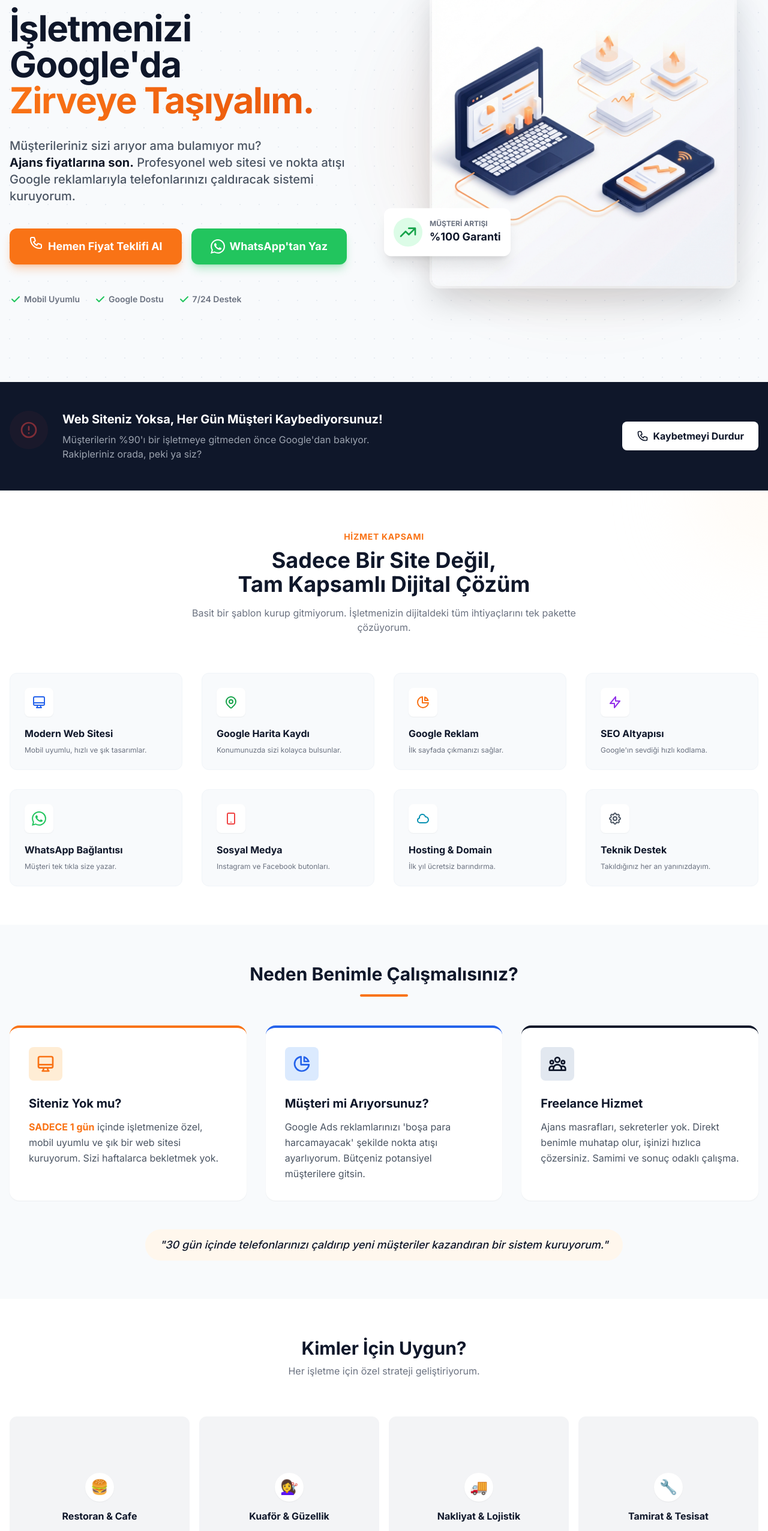
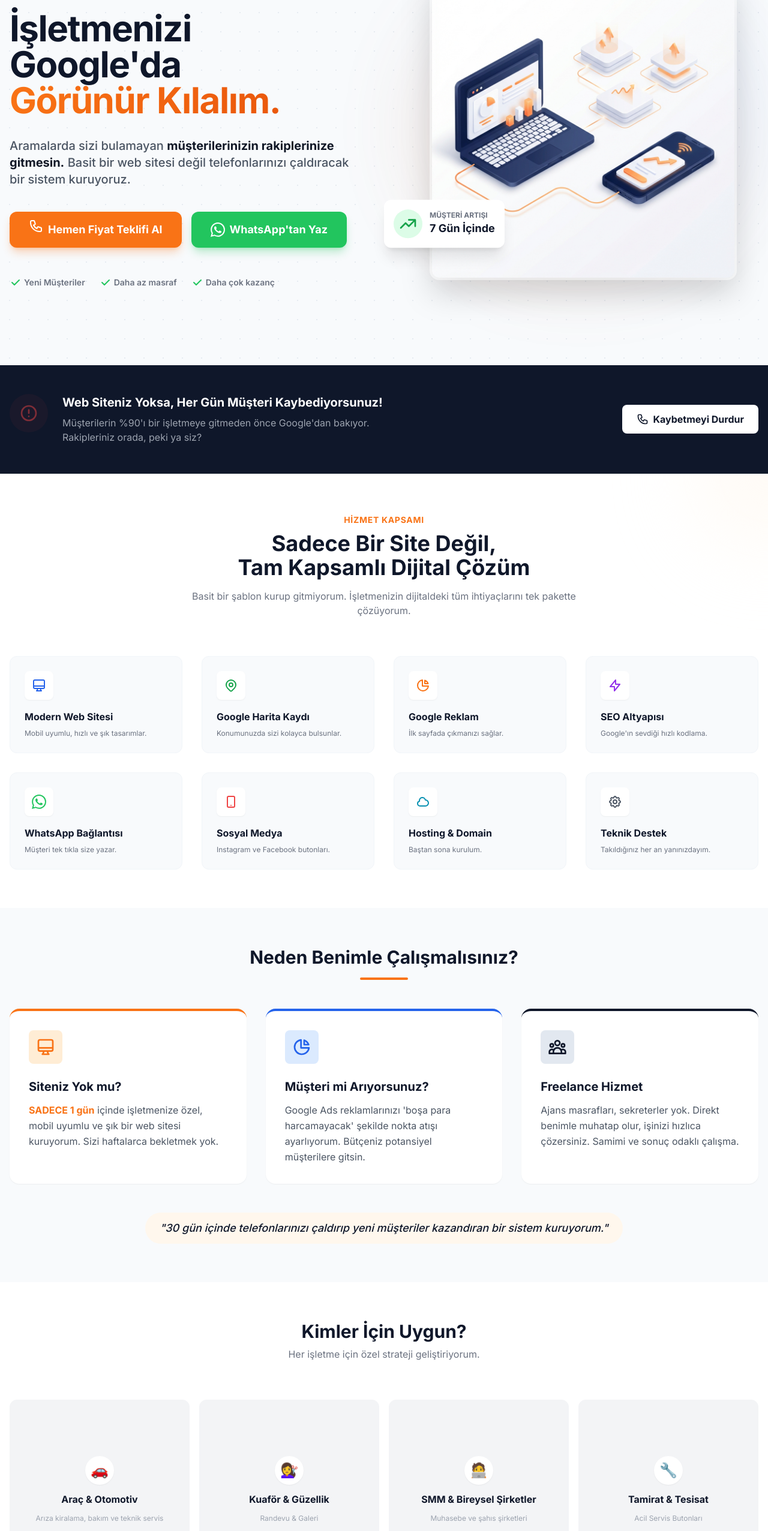
Before and after one commit to ardakgit/webapp, a plain HTML site: page index.html in a window 1280 px wide. Shown: the part 220-2773 px from the top of the page at 60% size. Drawn offline with nearby package versions, Linux system fonts and the light colour scheme.

Commit message:
Final content touch-ups and copywriting improvements

```diff
--- a/index.html
+++ b/index.html
@@ -4,7 +4,7 @@
 <head>
     <meta charset="UTF-8">
     <meta name="viewport" content="width=device-width, initial-scale=1.0">
-    <title>AKEN DİJİTAL | Web Tasarım & Google Ads</title>
+    <title>AKEN DİJİTAL | Web Tasarım & Google Reklam Hizmeti</title>
     <link rel="icon" type="image/jpeg" href="./assets/logo.jpeg">
     <meta name="description"
         content="İşletmeniz için uygun fiyatlı web sitesi ve Google Ads hizmetleri. Telefonlarınız çalsın, işleriniz büyüsün.">
@@ -65,7 +65,7 @@
     <header class="bg-white border-b border-gray-100 sticky top-0 z-40 bg-opacity-95 backdrop-blur-sm">
         <div class="container mx-auto px-4 h-16 flex items-center justify-between">
             <div class="font-bold text-xl md:text-2xl text-brand-navy tracking-tight">
-                Web & Reklam Çözümleri
+                Web Tasarım & Google Reklam Hizmeti
             </div>
             <a href="tel:05425391217"
                 class="flex items-center gap-2 text-brand-navy font-semibold hover:text-brand-orange transition-colors">
@@ -97,21 +97,21 @@
                                 d="M10 18a8 8 0 100-16 8 8 0 000 16zm3.707-9.293a1 1 0 00-1.414-1.414L9 10.586 7.707 9.293a1 1 0 00-1.414 1.414l2 2a1 1 0 001.414 0l4-4z"
                                 clip-rule="evenodd" />
                         </svg>
-                        Esnaf ve KOBİ Dostu Çözümler
+                        30 Günlük ÜCRETSİZ Deneme
                     </div>
 
                     <h1
                         class="text-4xl md:text-5xl lg:text-6xl font-extrabold text-brand-navy leading-tight tracking-tight">
                         İşletmenizi Google'da <br>
                         <span
-                            class="text-transparent bg-clip-text bg-gradient-to-r from-brand-orange to-orange-600">Zirveye
-                            Taşıyalım.</span>
+                            class="text-transparent bg-clip-text bg-gradient-to-r from-brand-orange to-orange-600">Görünür
+                            Kılalım.</span>
                     </h1>
 
                     <p class="text-lg md:text-xl text-gray-600 leading-relaxed max-w-2xl mx-auto md:mx-0 font-medium">
-                        Müşterileriniz sizi arıyor ama bulamıyor mu? <br>
-                        <span class="text-gray-900 font-bold">Ajans fiyatlarına son.</span> Profesyonel web sitesi ve
-                        nokta atışı Google reklamlarıyla telefonlarınızı çaldıracak sistemi kuruyorum.
+                        Aramalarda sizi bulamayan
+                        <span class="text-gray-900 font-bold">müşterilerinizin rakiplerinize gitmesin.</span>
+                        Basit bir web sitesi değil telefonlarınızı çaldıracak bir sistem kuruyoruz.
                     </p>
 
                     <div class="flex flex-col sm:flex-row gap-4 justify-center md:justify-start pt-2">
@@ -145,7 +145,7 @@
                                     d="M16.707 5.293a1 1 0 010 1.414l-8 8a1 1 0 01-1.414 0l-4-4a1 1 0 011.414-1.414L8 12.586l7.293-7.293a1 1 0 011.414 0z"
                                     clip-rule="evenodd" />
                             </svg>
-                            Mobil Uyumlu
+                            Yeni Müşteriler
                         </span>
                         <span class="flex items-center gap-1">
                             <svg class="w-5 h-5 text-green-500" fill="currentColor" viewBox="0 0 20 20">
@@ -153,7 +153,7 @@
                                     d="M16.707 5.293a1 1 0 010 1.414l-8 8a1 1 0 01-1.414 0l-4-4a1 1 0 011.414-1.414L8 12.586l7.293-7.293a1 1 0 011.414 0z"
                                     clip-rule="evenodd" />
                             </svg>
-                            Google Dostu
+                            Daha az masraf
                         </span>
                         <span class="flex items-center gap-1">
                             <svg class="w-5 h-5 text-green-500" fill="currentColor" viewBox="0 0 20 20">
@@ -161,7 +161,7 @@
                                     d="M16.707 5.293a1 1 0 010 1.414l-8 8a1 1 0 01-1.414 0l-4-4a1 1 0 011.414-1.414L8 12.586l7.293-7.293a1 1 0 011.414 0z"
                                     clip-rule="evenodd" />
                             </svg>
-                            7/24 Destek
+                            Daha çok kazanç
                         </span>
                     </div>
 
@@ -185,7 +185,7 @@
                         </div>
                         <div>
                             <p class="text-xs text-gray-500 font-bold uppercase">Müşteri Artışı</p>
-                            <p class="text-lg font-bold text-brand-navy">%100 Garanti</p>
+                            <p class="text-lg font-bold text-brand-navy">7 Gün İçinde</p>
                         </div>
                     </div>
                 </div>
@@ -341,7 +341,7 @@
                         </svg>
                     </div>
                     <h3 class="font-bold text-brand-navy mb-2">Hosting & Domain</h3>
-                    <p class="text-xs text-gray-500">İlk yıl ücretsiz barındırma.</p>
+                    <p class="text-xs text-gray-500">Baştan sona kurulum.</p>
                 </div>
                 <!-- Feature 8 -->
                 <div
@@ -453,9 +453,9 @@
                     <div class="space-y-3">
                         <div
                             class="w-12 h-12 mx-auto bg-white rounded-full flex items-center justify-center text-2xl shadow-sm group-hover:scale-110 transition-transform">
-                            🍔</div>
-                        <h4 class="font-bold text-brand-navy">Restoran & Cafe</h4>
-                        <p class="text-xs text-gray-400">Online Menü & Rezervasyon</p>
+                            🚗</div>
+                        <h4 class="font-bold text-brand-navy">Araç & Otomotiv</h4>
+                        <p class="text-xs text-gray-400">Arıza kiralama, bakım ve teknik servis</p>
                     </div>
                 </div>
                 <div
@@ -473,9 +473,9 @@
                     <div class="space-y-3">
                         <div
                             class="w-12 h-12 mx-auto bg-white rounded-full flex items-center justify-center text-2xl shadow-sm group-hover:scale-110 transition-transform">
-                            🚚</div>
-                        <h4 class="font-bold text-brand-navy">Nakliyat & Lojistik</h4>
-                        <p class="text-xs text-gray-400">Hızlı Arama & Teklif</p>
+                            🧑‍💻</div>
+                        <h4 class="font-bold text-brand-navy">SMM & Bireysel Şirketler</h4>
+                        <p class="text-xs text-gray-400">Muhasebe ve şahıs şirketleri</p>
                     </div>
                 </div>
                 <div
@@ -561,7 +561,7 @@
                         </span>
                     </summary>
                     <p class="mt-4 leading-relaxed text-gray-600 text-sm">
-                        Bütçeyi tamamen siz belirlersiniz. Günde 100 TL ile de başlayabiliriz, 1000 TL ile de. Sizin
+                        Bütçeyi tamamen siz belirlersiniz. Günde 10 TL ile de başlayabiliriz, 1000 TL ile de. Sizin
                         sektörünüze ve hedeflerinize göre en mantıklı bütçeyi birlikte planlarız.
                     </p>
                 </details>
@@ -615,8 +615,7 @@
                             3
                         </div>
                         <h4 class="font-bold text-lg mb-2">Yayına Alalım</h4>
-                        <p class="text-sm text-gray-500 max-w-[200px]">Reklamlarınız başlasın, müşteriler aramaya
-                            başlasın.</p>
+                        <p class="text-sm text-gray-500 max-w-[200px]">Reklamlarınız başlasın müşteriler arasın.</p>
                     </div>
                 </div>
             </div>
```
